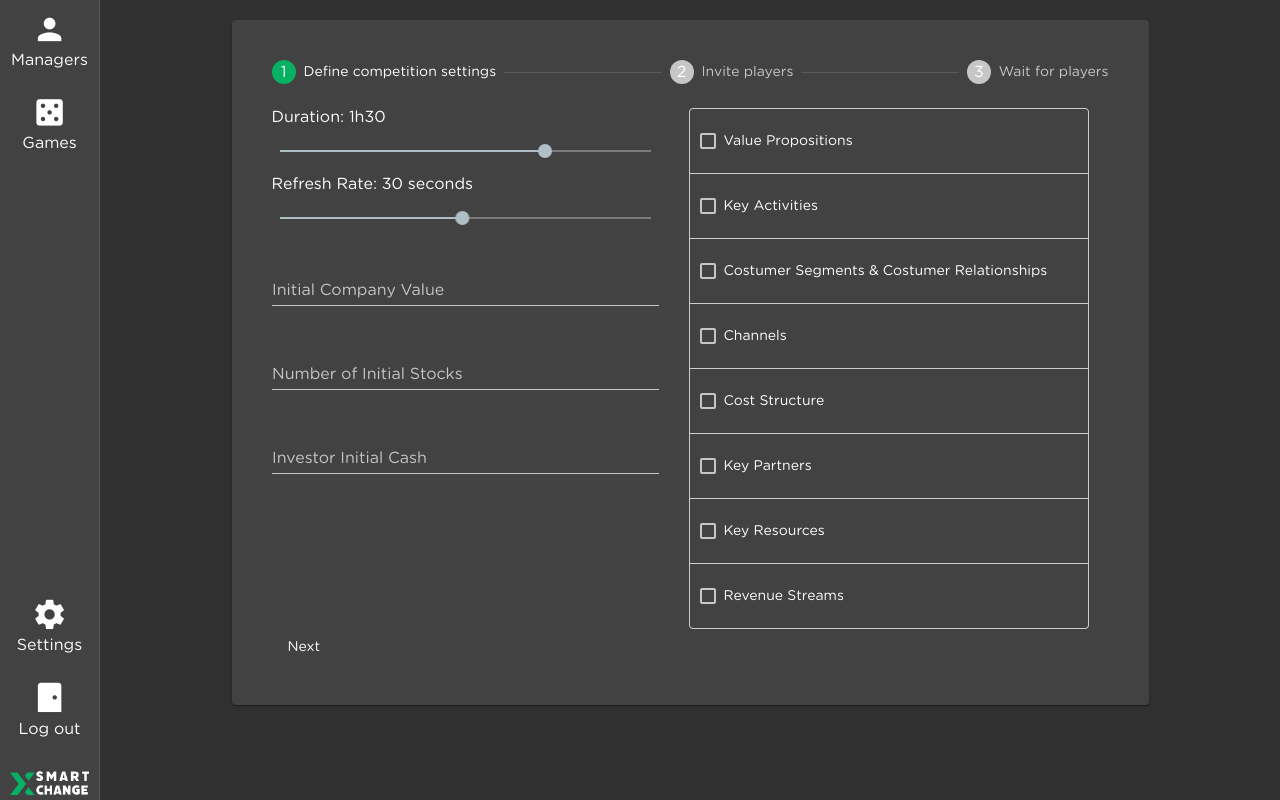
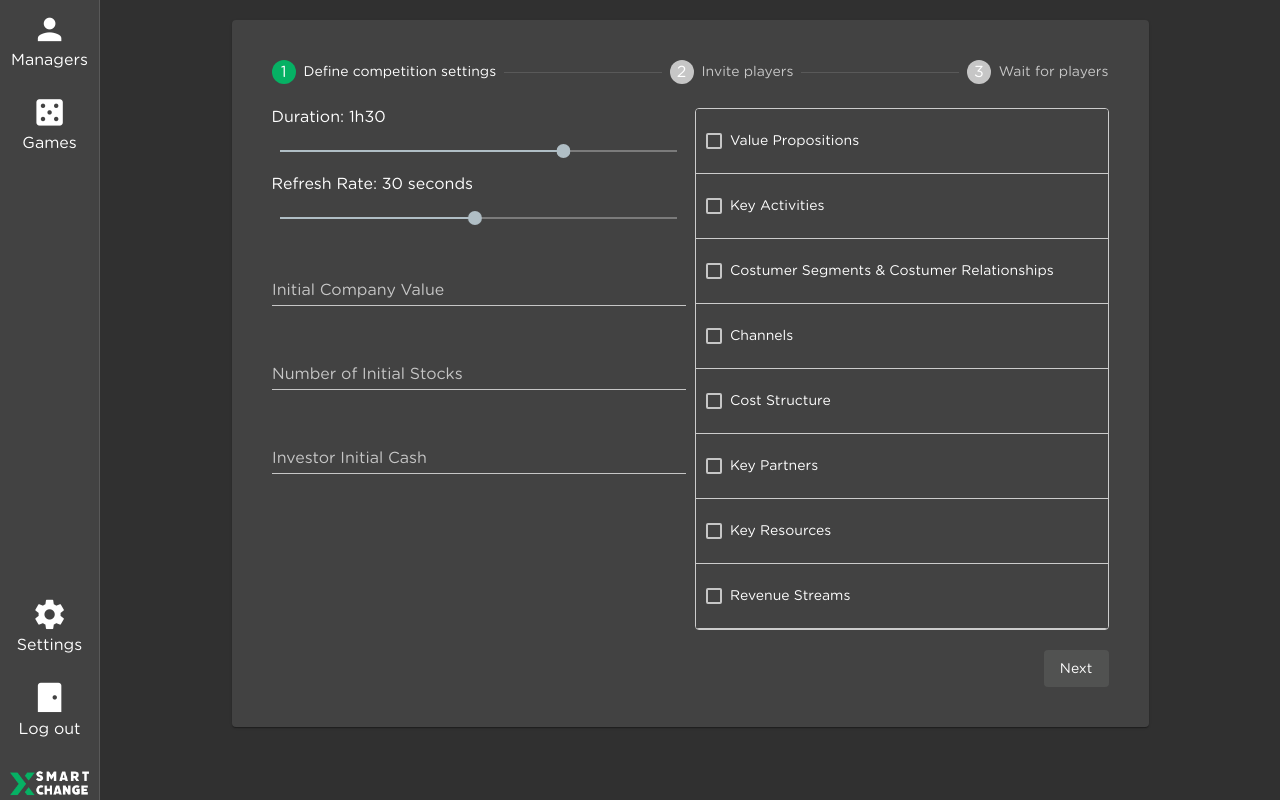
Before and after one commit to RobertoMourato/SmartXchange, an Angular app in the folder front-end/: page /new-competition in a window 1280 px wide. Built offline with nearby package versions, Linux system fonts and the light colour scheme.

Commit message:
[#74] <Feature> Small CSS changes in the first step of the new competition form
The drag and drop is now horizontally aligned with the next button and the text in the checkbox label now wraps instead of staying in a single line

```diff
--- a/front-end/src/app/app.component.css
+++ b/front-end/src/app/app.component.css
@@ -0,0 +1,12 @@
+::ng-deep .mat-focused .mat-form-field-label {
+    color:#06b164 !important;
+}
+
+::ng-deep.mat-form-field-ripple {
+/*change color of underline when focused*/
+background-color:#06b164 !important;
+}
+
+::ng-deep input {
+    caret-color: #06b164 !important;
+  }
--- a/front-end/src/app/new-competition/new-competition.component.css
+++ b/front-end/src/app/new-competition/new-competition.component.css
@@ -3,5 +3,11 @@
  }
 
  ::ng-deep .mat-step-header .mat-step-icon-state-edit {
-    background-color: #33673b;
+    background-color: #06b164;
  }
+
+ ::ng-deep .mat-stepper-next,
+ ::ng-deep .mat-stepper-previous:hover
+ {
+    background: rgba(118, 121, 118, 0.3);
+ }
--- a/front-end/src/app/new-competition/new-competition.component.html
+++ b/front-end/src/app/new-competition/new-competition.component.html
@@ -27,7 +27,7 @@
             <br>
             <mat-form-field appearance="legacy">
               <mat-label>Initial Company Value</mat-label>
-              <input matInput placeholder="Placeholder" />
+              <input matInput placeholder="" />
               <mat-hint></mat-hint>
             </mat-form-field>
             <br>
@@ -43,12 +43,14 @@
               <mat-hint></mat-hint>
             </mat-form-field>
           </div>
-          <div class="col">
+          <div fxLayout="column" style="width: 50%;">
             <app-sort-questions></app-sort-questions>
           </div>
         </div>
       </form>
-      <button fxLayoutAlign="end end" mat-button matStepperNext>Next</button>
+      <div fxLayoutAlign="end end" style="margin-top: 20px">
+        <button mat-button matStepperNext>Next</button>
+      </div>
     </mat-step>
     <mat-step>
       <form>
@@ -57,12 +59,16 @@
           <input matInput placeholder="Teste" required />
         </mat-form-field>
       </form>
+      <div fxLayout="row" fxLayoutAlign="space-between center" >
       <button mat-button matStepperPrevious>Back</button>
       <button mat-button matStepperNext>Next</button>
+      </div>
     </mat-step>
     <mat-step>
       <ng-template matStepLabel>Wait for players</ng-template>
-      <button mat-button matStepperPrevious>Back</button>
+      <div fxLayout="row" fxLayoutAlign="center center" >
+      <button mat-button>Start Competition</button>
+      </div>
     </mat-step>
   </mat-horizontal-stepper>
 </mat-card>
--- a/front-end/src/app/new-competition/sort-questions/sort-questions.component.css
+++ b/front-end/src/app/new-competition/sort-questions/sort-questions.component.css
@@ -1,7 +1,5 @@
 .container {
-  width: 400px;
-  max-width: 100%;
-  margin: 0 20px;
+  width: 100%;
   display: inline-block;
   vertical-align: top;
 }
@@ -9,7 +7,7 @@
 .list {
   border: solid 1px #ccc;
   min-height: 60px;
-  background: white;
+  background:  #424242;
   border-radius: 4px;
   display: block;
   overflow: hidden;
@@ -25,8 +23,9 @@
   font-size: 14px;
 }
 
-.list-item:last-child {
-  border: none;
+
+.list-item p{
+  word-wrap: break-word;
 }
 
 /* Highlight the list item that is being dragged. */
@@ -54,3 +53,8 @@
 ::ng-deep .mat-checkbox-checked.mat-accent .mat-checkbox-background,.mat-checkbox-indeterminate.mat-accent .mat-checkbox-background {
   background-color: #06b164;
 }
+
+::ng-deep .mat-checkbox-label{
+  word-wrap: break-word;
+  white-space: initial;
+}
--- a/front-end/src/app/new-competition/sort-questions/sort-questions.component.ts
+++ b/front-end/src/app/new-competition/sort-questions/sort-questions.component.ts
@@ -10,7 +10,7 @@ export class SortQuestionsComponent {
   questions = [
     'Value Propositions',
     'Key Activities',
-    'Costumer Segments & Costumer Relationships',
+    'Costumer Segments \ & Costumer Relationships',
     'Channels',
     'Cost Structure',
     'Key Partners',
```
Also changed, not shown: front-end/src/app/new-competition/new-competition.component.ts (+1 -6 lines).
